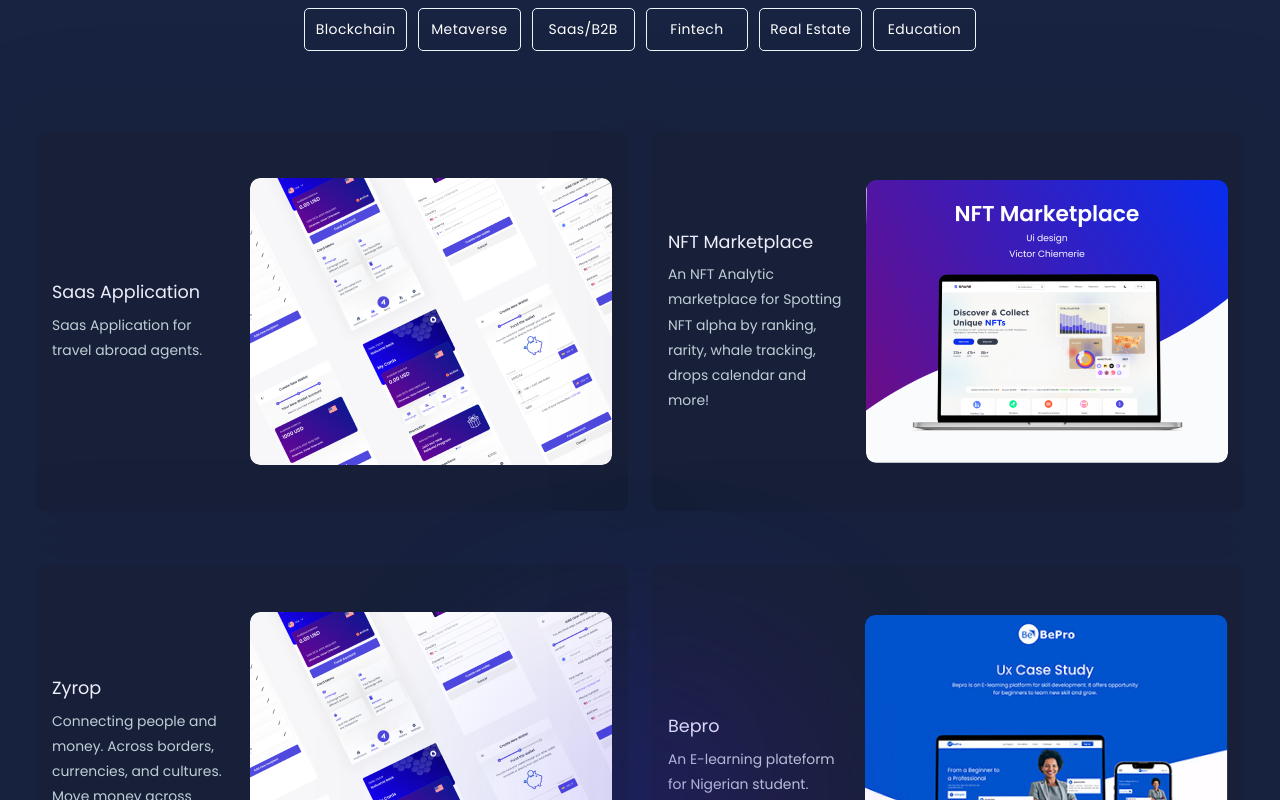
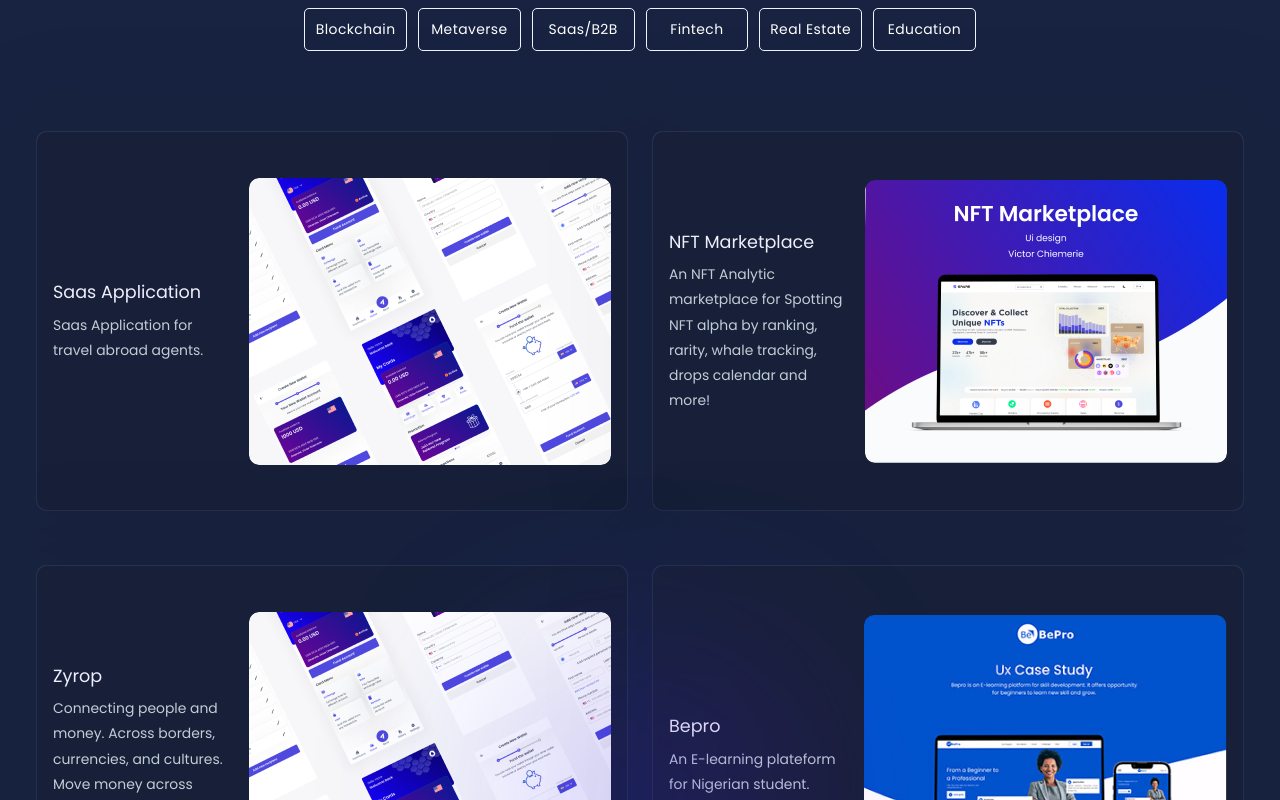
Before and after one commit to DGreegman/dyserf, a Next.js app: page / in a window 1280 px wide. Shown: the part 1780-2580 px from the top of the page. Built offline with nearby package versions, Linux system fonts and the light colour scheme.

Commit message:
minor fixes

```diff
--- a/components/Button/ScrollTop.tsx
+++ b/components/Button/ScrollTop.tsx
@@ -34,7 +34,7 @@ const ScrollTop = () => {
         height='45px'
         bg='transparent'
         onClick={() => {
-          window.scrollTo(0, 0);
+          window.scrollTo({ top: 0, behavior: 'smooth' });
         }}
         className={globalStyles.className}
       >
--- a/components/works/WorkCard.tsx
+++ b/components/works/WorkCard.tsx
@@ -15,11 +15,11 @@ const WorkCard = ({ item }: Props) => {
       flexProps={{
         align: 'center',
         justify: 'center',
+        className: globalStyles.className,
       }}
       borderRadius={{ base: 0, md: 10 }}
       minH='380px'
       w='full'
-      className={globalStyles.className}
     >
       <Flex
         align='center'
```
